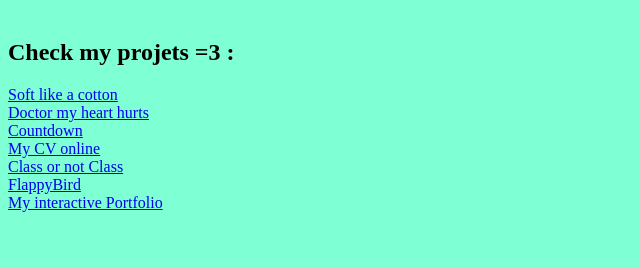
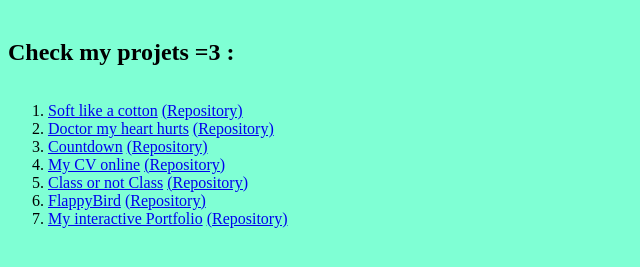
Before and after one commit to Ikuzen/Ikuzen.github.io, a plain HTML site: page index.html in a window 1280 px wide. Shown: the part 69-336 px from the top of the page, without its empty margins (0-640 px from the left). Drawn offline with Linux system fonts and the light colour scheme.

Commit message:
add repository link

```diff
--- a/index.html
+++ b/index.html
@@ -18,12 +18,23 @@
 
   <h1>Howdy !</h1>
   <h2>Check my projets =3 :</h2>
-  <a href="https://ikuzen.github.io/SoftLikeACotton/">Soft like a cotton</a>
-  <a href="https://ikuzen.github.io/Doctor-my-heart-hurts/">Doctor my heart hurts</a>
-  <a href="https://ikuzen.github.io/Countdown/">Countdown</a>
-  <a href="https://ikuzen.github.io/CV_online/"> My CV online</a>
-  <a href="https://ikuzen.github.io/matrix/">Class or not Class</a>
-  <a href="https://ikuzen.github.io/FlappyBerd/">FlappyBird</a>
-  <a href="https://ikuzen.github.io/Portfolio/">My interactive Portfolio</a>
+  <ol>
+  <li><a href="https://ikuzen.github.io/SoftLikeACotton/">Soft like a cotton</a>
+    <a href="https://github.com/Ikuzen/SoftLikeACotton">(Repository)</a>
+</li>
+  <li><a href="https://ikuzen.github.io/Doctor-my-heart-hurts/">Doctor my heart hurts</a>
+    <a href="https://github.com/Ikuzen/Doctor-my-heart-hurts/">(Repository)</a></li>
+  <li><a href="https://ikuzen.github.io/Countdown/">Countdown</a>
+    <a href="https://github.com/Ikuzen/Countdown">(Repository)</a></li>
+  <li><a href="https://ikuzen.github.io/CV_online/"> My CV online</a>
+    <a href="https://github.com/Ikuzen/CV_online">(Repository)</a></li>
+  <li><a href="https://ikuzen.github.io/matrix/">Class or not Class</a>
+    <a href="https://github.com/Ikuzen/matrix">(Repository)</a>
+  </li>
+  <li><a href="https://ikuzen.github.io/FlappyBerd/">FlappyBird</a>
+    <a href="https://github.com/Ikuzen/FlappyBerd">(Repository)</a></li>
+  <li><a href="https://ikuzen.github.io/Portfolio/">My interactive Portfolio</a>
+    <a href="https://github.com/Ikuzen/Portfolio">(Repository)</a></li>
+</ol>
 </body>
 </html>
```
